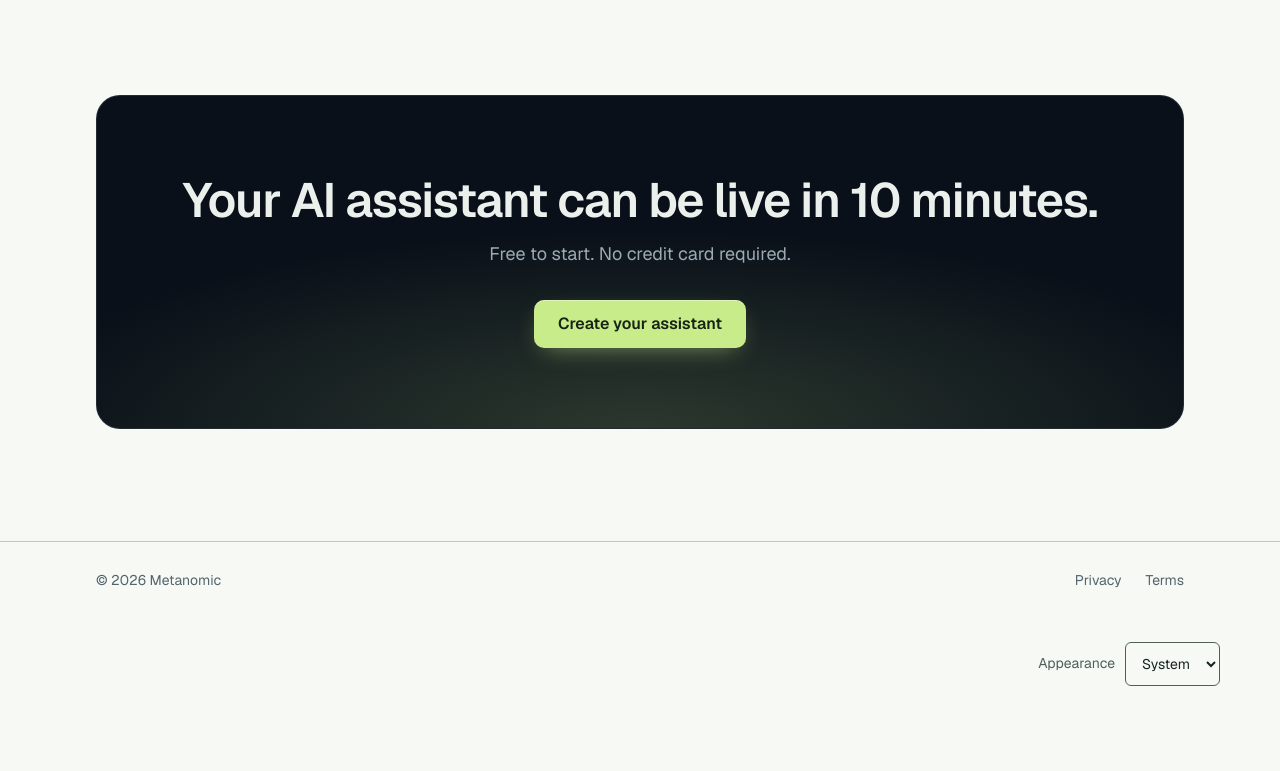
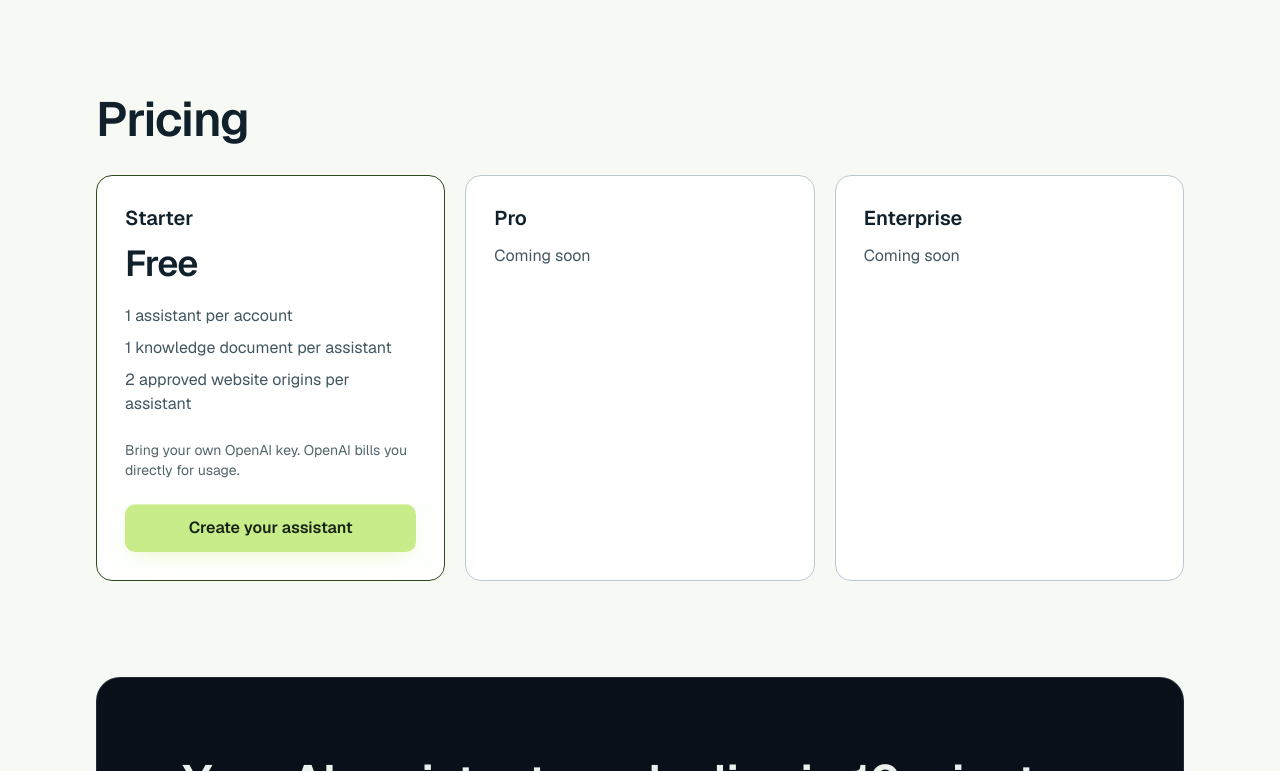
Before and after one commit to geisera/metanomic, a Next.js app: page /assistant-studio in a window 1280 px wide. Shown: the part 1629-2400 px from the top of the page. Before the commit the page ends 2379 px from the top, so only its background shows below. Built offline with nearby package versions, Linux system fonts and the light colour scheme; no server answers.

Commit message:
Add Assistant Studio pricing tiers to the landing page

```diff
--- a/src/app/assistant-studio/minimal.module.css
+++ b/src/app/assistant-studio/minimal.module.css
@@ -116,3 +116,5 @@
 }
 
 .heroAccent { color:var(--site-c9ec8a); }
+
+.starterPlan { border-color:var(--chip-fg); }
--- a/src/app/assistant-studio/page.tsx
+++ b/src/app/assistant-studio/page.tsx
@@ -135,6 +135,29 @@ export default function Page(){
         </ul>
       </section>
 
+      <section id="pricing" aria-labelledby="pricing-heading" className="mx-auto max-w-6xl scroll-mt-24 px-5 pb-16 sm:px-8 sm:pb-24">
+        <h2 id="pricing-heading" className="text-3xl font-semibold tracking-tight sm:text-5xl">Pricing</h2>
+        <div className="mt-8 grid gap-5 md:grid-cols-3">
+          <article className={s.card+' '+s.starterPlan+' flex flex-col p-6 sm:p-7'}>
+            <h3 className="text-xl font-semibold">Starter</h3>
+            <p className="mt-3 text-4xl font-semibold tracking-tight">Free</p>
+            <ul className={s.fg2+' mb-6 mt-5 space-y-2'}>
+              <li>1 assistant per account</li>
+              <li>1 knowledge document per assistant</li>
+              <li>2 approved website origins per assistant</li>
+            </ul>
+            <p className={s.fg3+' mb-6 text-sm'}>Bring your own OpenAI key. OpenAI bills you directly for usage.</p>
+            <Signup className="mt-auto w-full"/>
+          </article>
+          {['Pro','Enterprise'].map(plan=>(
+            <article key={plan} className={s.card+' p-6 sm:p-7'}>
+              <h3 className="text-xl font-semibold">{plan}</h3>
+              <p className={s.fg2+' mt-3'}>Coming soon</p>
+            </article>
+          ))}
+        </div>
+      </section>
+
       <section aria-labelledby="final-cta" className="mx-auto max-w-6xl px-5 pb-20 sm:px-8 sm:pb-28">
         <div className={s.band+' px-6 py-16 text-center sm:px-12 sm:py-20'}>
           <div className="relative">
```
